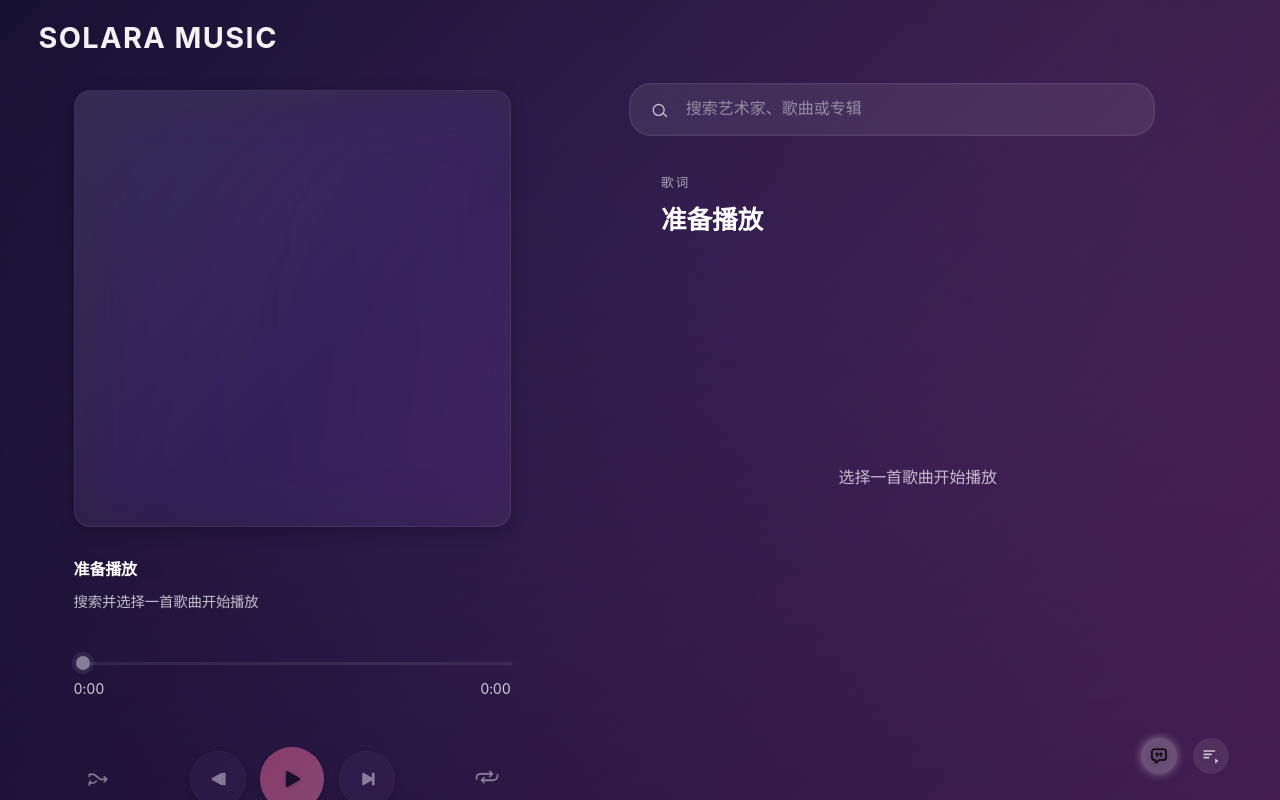
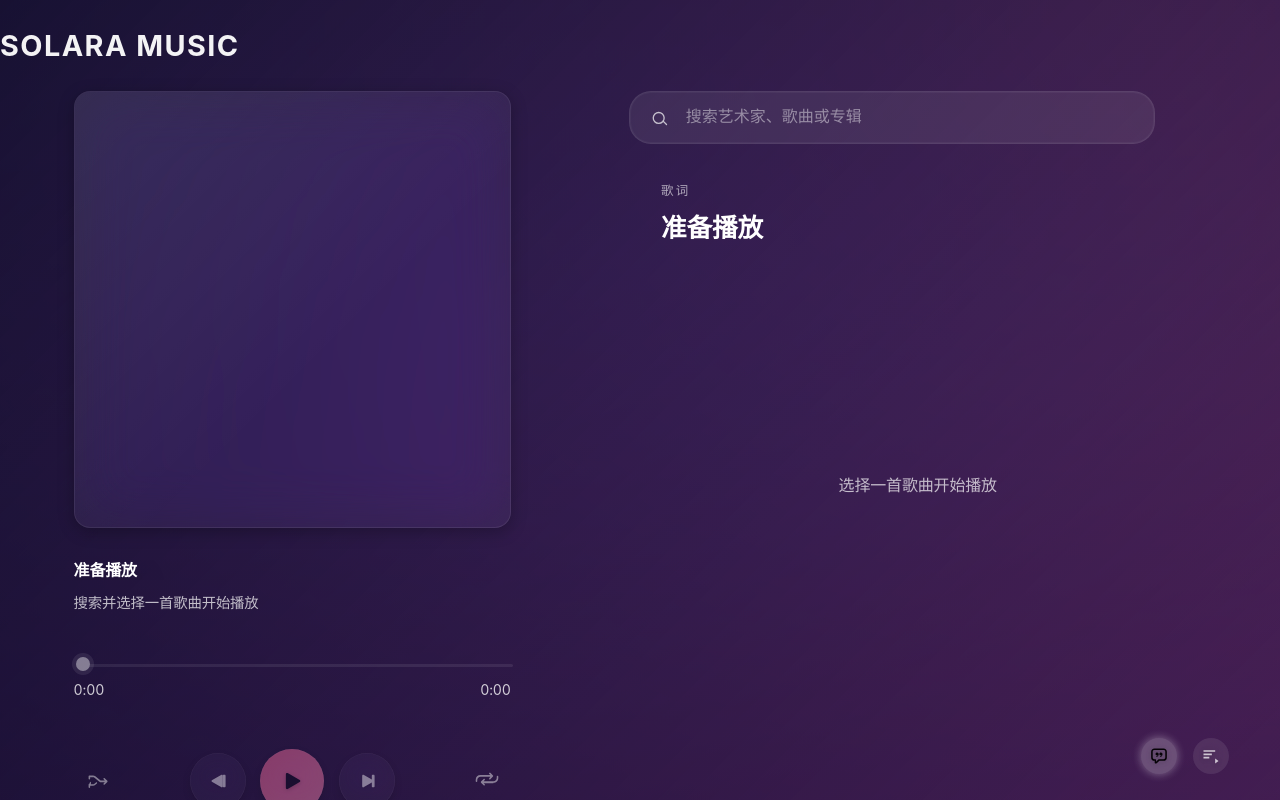
Before and after one commit to akudamatata/Solara-Apple-Music-Version, a React (Vite) app: page / in a window 1280 px wide. Built offline with nearby package versions, Linux system fonts and the light colour scheme; a web font is replaced by a local one.

Commit message:
Adjust app header alignment and spacing

```diff
--- a/src/App.css
+++ b/src/App.css
@@ -35,6 +35,8 @@
   overflow: hidden;
   display: flex;
   flex-direction: column;
+  align-items: flex-start;
+  padding-top: clamp(1rem, 3vh, 32px);
   color: #fff;
   font-family: -apple-system, BlinkMacSystemFont, 'SF Pro Display', sans-serif;
   font-feature-settings: 'liga', 'kern';
@@ -82,9 +84,8 @@
 }
 
 .header-title {
-  position: absolute;
-  top: clamp(1rem, 2vh, 24px);
-  left: clamp(1.5rem, 3vw, 48px);
+  position: static;
+  margin-left: clamp(1.5rem, 3vw, 48px);
   font-family: 'SF Pro Display', -apple-system, BlinkMacSystemFont, sans-serif;
   font-weight: 700;
   font-size: clamp(1rem, 2vw + 0.5rem, 1.8rem);
@@ -93,6 +94,7 @@
   z-index: 20;
   pointer-events: none;
   margin: 0;
+  margin-bottom: clamp(1rem, 3vh, 40px);
 }
 
 .sr-only {
@@ -169,7 +171,9 @@
   --layout-bottom-padding: clamp(1rem, 3vh, 2.4rem);
   --panel-padding: clamp(2.2rem, 4.4vw, 3.2rem);
   --panel-padding-inline: clamp(2.6rem, 5vw, 4rem);
-  padding: var(--layout-top-baseline) var(--layout-horizontal-padding) var(--layout-bottom-padding);
+  padding: 0 var(--layout-horizontal-padding) var(--layout-bottom-padding);
+  margin-top: 0;
+  padding-top: 0;
   min-height: 100vh;
   min-height: 100svh;
   min-height: 100dvh;
@@ -198,6 +202,8 @@
   justify-content: flex-start;
   max-height: none;
   height: auto;
+  margin-top: 0;
+  padding-top: 0;
   margin-bottom: 0;
   padding-bottom: 0;
 }
@@ -210,6 +216,8 @@
   min-width: 0;
   width: 100%;
   box-sizing: border-box;
+  margin-top: 0;
+  padding-top: 0;
   margin-bottom: 0;
   padding-bottom: 0;
 }
```
